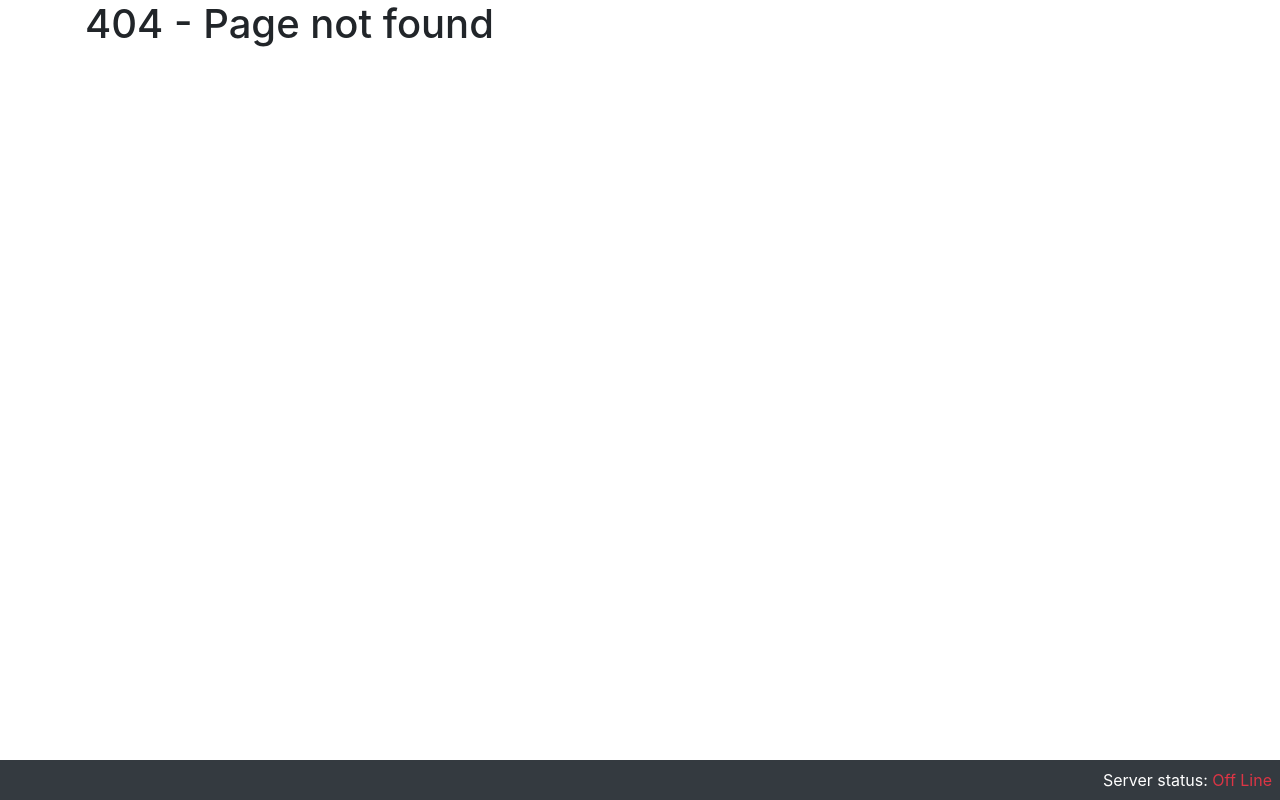
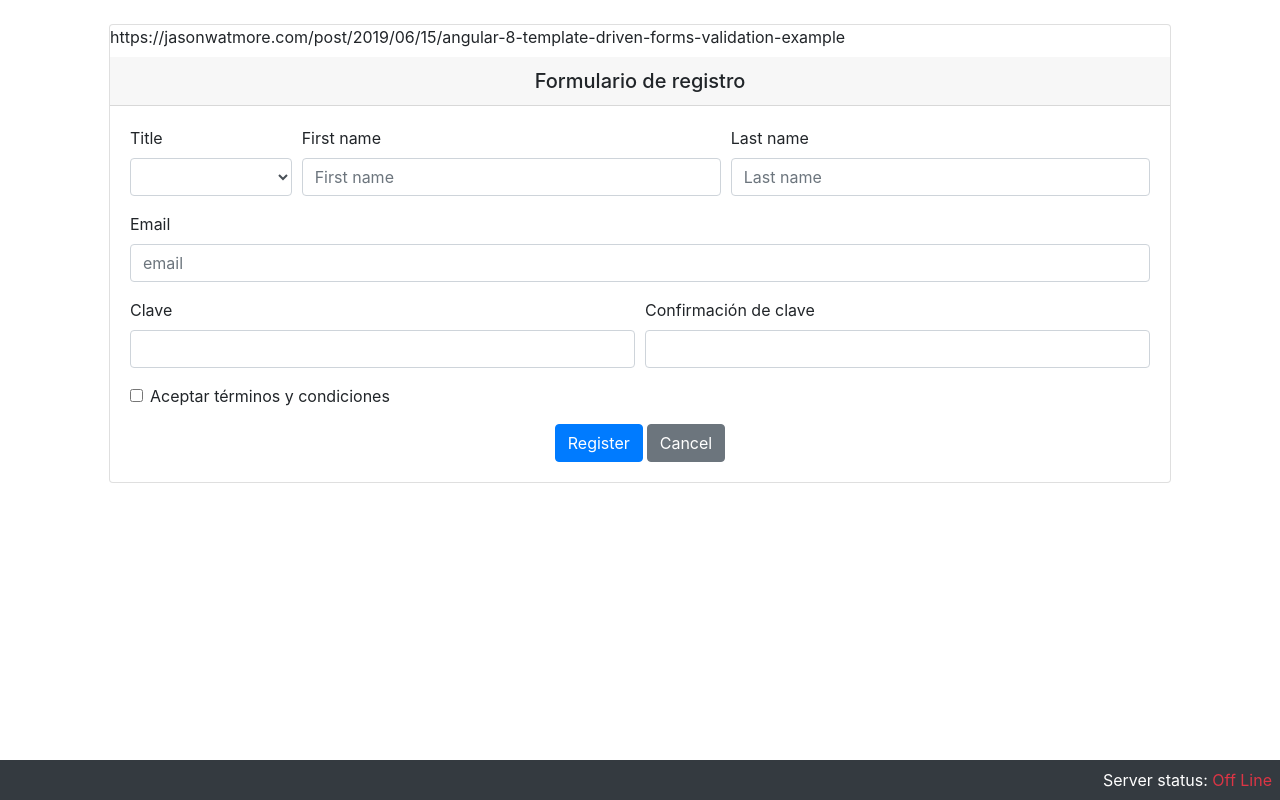
Before and after one commit to junglans/curso-angular-tr-cliente-basico, an Angular app: page /registration in a window 1280 px wide. Before the commit this address had no page. Built offline with nearby package versions, Linux system fonts and the light colour scheme; what ngx-socket-io would draw is missing.

Commit message:
Un ejemplo de un form template

```diff
--- a/src/app/app.component.ts
+++ b/src/app/app.component.ts
@@ -31,6 +31,5 @@ export class AppComponent implements OnInit, OnDestroy {
     this.topicService.createTopic(LISTEN_USER_STATUS_CHANGES);
     this.topicService.createTopic(REQUEST_USERS_CONNECTED);
 
-
   }
 }
--- a/src/app/app.module.ts
+++ b/src/app/app.module.ts
@@ -12,6 +12,8 @@ import { LoginComponent } from './pages/login/login.component';
 import { MessagesComponent } from './pages/messages/messages.component';
 import { AppRoutingModule } from './approuting.module';
 import { PageNotFoundComponent } from './pages/pagenotfound/pagenotfound.component';
+import { RegistrationComponent } from './pages/registration/registration.component';
+import { MustMatchDirective } from './directives/mustmatch.directive';
 
 const config: SocketIoConfig = {
   url: environment.wsUrl, options: {}
@@ -25,7 +27,9 @@ const config: SocketIoConfig = {
     UserlistComponent,
     LoginComponent,
     MessagesComponent,
-    PageNotFoundComponent
+    PageNotFoundComponent,
+    RegistrationComponent,
+    MustMatchDirective
   ],
   imports: [
     BrowserModule,
--- a/src/app/approuting.module.ts
+++ b/src/app/approuting.module.ts
@@ -4,9 +4,11 @@ import { LoginComponent } from './pages/login/login.component';
 import { MessagesComponent } from './pages/messages/messages.component';
 import { PageNotFoundComponent } from './pages/pagenotfound/pagenotfound.component';
 import { UserGuard } from './guards/userguard.service';
+import { RegistrationComponent } from './pages/registration/registration.component';
 
 const appRoutes: Routes = [
   { path: '', component: LoginComponent},
+  { path: 'registration', component: RegistrationComponent},
   { path: 'messages', component: MessagesComponent, canActivate: [ UserGuard ]},
   { path: '**', component: PageNotFoundComponent}
 ];
--- /dev/null
+++ b/src/app/directives/mustmatch.directive.ts
@@ -0,0 +1,21 @@
+import { Directive, Input } from '@angular/core';
+import { MustMatch } from '../validators/mustmatch.validator';
+import {NG_VALIDATORS, Validator, FormGroup, ValidationErrors } from '@angular/forms';
+// The directive implements the Validator interface and registers itself with the NG_VALIDATORS
+// provider to let angular know that it's a custom validator directive.
+@Directive({
+  selector: '[mustMatch]',
+  providers: [{ provide: NG_VALIDATORS, useExisting: MustMatchDirective, multi: true }] //MIRAR
+})
+export class MustMatchDirective implements Validator {
+
+  @Input() mustMatch: string[] = [];
+  constructor() { }
+
+  validate(formGroup: FormGroup): ValidationErrors {
+    return MustMatch(this.mustMatch[0], this.mustMatch[1])(formGroup);
+  }
+
+  registerOnValidatorChange?(fn: () => void): void {}
+
+}
--- a/src/app/pages/login/login.component.html
+++ b/src/app/pages/login/login.component.html
@@ -4,13 +4,21 @@
 
     <div class="col-9">
 
-        <form class="p-4" (ngSubmit)="login()">
+        <form #login = "ngForm" class="p-4" (ngSubmit)="login()">
             <div>
-                <label for="username">Nombre del Usuario</label>
+                <label for="username">Usuario</label>
                 <input type="text" [(ngModel)]="username"
                     name="username" class="form-control"
                     placeholder="Nombre de usuario"
                     autocomplete="false" autofocus>
+
+            </div>
+            <div class="mt-3">
+                <label for="username">Password</label>
+                <input type="password" [(ngModel)]="password"
+                    name="password" class="form-control"
+                    placeholder="Clave del usuario"
+                    autocomplete="false">
 
             </div>
             <div class="mt-3">
--- a/src/app/pages/login/login.component.ts
+++ b/src/app/pages/login/login.component.ts
@@ -10,6 +10,7 @@ import { Router } from '@angular/router';
 export class LoginComponent implements OnInit {
 
   public username: string = '';
+  public password: string = '';
   constructor(private wsService: WebsocketService, private router: Router) { }
 
   ngOnInit() {}
--- /dev/null
+++ b/src/app/pages/registration/registration.component.html
@@ -0,0 +1,83 @@
+<div class="card m-4">
+    <label>https://jasonwatmore.com/post/2019/06/15/angular-8-template-driven-forms-validation-example</label>
+    <h5 class="card-header text-center">Formulario de registro</h5>
+    <div class="card-body" >
+        <!--
+            MIRAR
+            novalidate indica que el formulario no se va a validar en evento onsubmit
+         -->
+        <form #f="ngForm" (ngSubmit)="onSubmit()" [mustMatch]="['password', 'confirmPassword']" >
+
+            <div class="form-row">
+                <div class="form-group col-2">
+                    <label>Title</label>
+                    <select name="title" class="form-control" [(ngModel)]="model.title" #title="ngModel"
+                             [ngClass]="{ 'is-invalid': f.submitted && title.invalid }" required>
+                            <option value=""></option>
+                            <option *ngFor="let item of options" value="{{item}}">{{item}}</option>
+                    </select>
+                    <div *ngIf="f.submitted && title.invalid" class="invalid-feedback">
+                        <div *ngIf="title.errors.required">Title is required</div>
+                    </div>
+                </div>
+                <div class="form-group col-5">
+                    <label>First name</label>
+                    <input name="firstName"  type='text' placeholder="First name" class="form-control"
+                           [(ngModel)]='model.firstName' #firstName='ngModel'
+                           [ngClass]='{ "is-invalid": f.submitted && firstName.invalid}' required>
+                    <div *ngIf="f.submitted && firstName.invalid" class="invalid-feedback">
+                        <div *ngIf="firstName.errors.required">First name is required</div>
+                    </div>
+                </div>
+                <div class="form-group col-5">
+                    <label>Last name</label>
+                    <input type="text" name="lastName" class="form-control" #lastName="ngModel" placeholder="Last name"
+                           [(ngModel)]="model.lastName" [ngClass]='{ "is-invalid": f.submitted && lastName.invalid}' required>
+                    <div *ngIf="f.submitted && lastName.invalid" class="invalid-feedback">
+                            <div *ngIf="lastName.errors.required">Last name is required</div>
+                    </div>
+                </div>
+            </div>
+
+            <div class="form-row">
+                <div class="form-group col-12">
+                    <label>Email</label>
+                    <input type="text" name="email" class="form-control" placeholder="email"
+                    [(ngModel)]="model.email" #email="ngModel" [ngClass]='{"is-invalid": f.submitted && email.invalid}' email required>
+                    <div *ngIf="f.submitted && email.invalid" class="invalid-feedback">
+                        <div *ngIf="email.errors.required">El email es obligatorio</div>
+                        <div *ngIf="email.errors.email">El email es incorrecto</div>
+                    </div>
+                </div>
+            </div>
+            <div class="form-row">
+                <div class="form-group col">
+                    <label>Clave</label>
+                    <input type="password" name="password" class="form-control" [(ngModel)]="model.password" #password="ngModel" [ngClass]="{ 'is-invalid': f.submitted && password.invalid }" required minlength="6">
+                    <div *ngIf="f.submitted && password.invalid" class="invalid-feedback">
+                        <div *ngIf="password.errors.required">Clave es obligatoria</div>
+                        <div *ngIf="password.errors.minlength">La clave debe tener al menos 6 caracteres</div>
+                    </div>
+                </div>
+                <div class="form-group col">
+                    <label>Confirmación de clave</label>
+                    <input type="password" name="confirmPassword" class="form-control" [(ngModel)]="model.confirmPassword" #confirmPassword="ngModel" [ngClass]="{ 'is-invalid': f.submitted && confirmPassword.invalid }" required>
+                    <div *ngIf="f.submitted && confirmPassword.invalid" class="invalid-feedback">
+                        <div *ngIf="confirmPassword.errors.required">Confirmación de clave es obligatoria.</div>
+                        <div *ngIf="confirmPassword.errors.mustMatch">Las claves deben coincidir.</div>
+                    </div>
+                </div>
+            </div>
+            <div class="form-group form-check">
+                    <input type="checkbox" name="acceptTerms" id="acceptTerms" class="form-check-input" [(ngModel)]="model.acceptTerms" #acceptTerms="ngModel" [ngClass]="{ 'is-invalid': f.submitted && acceptTerms.invalid }" required>
+                    <label for="acceptTerms" class="form-check-label">Aceptar términos y condiciones</label>
+                    <div *ngIf="f.submitted && acceptTerms.invalid" class="invalid-feedback">Debe aceptar los terminos y condiciones.</div>
+            </div>
+            <div class="text-center">
+                    <button class="btn btn-primary mr-1">Register</button>
+                    <button class="btn btn-secondary" type="reset">Cancel</button>
+            </div>
+        </form>
+
+    </div>
+</div>
--- /dev/null
+++ b/src/app/pages/registration/registration.component.ts
@@ -0,0 +1,34 @@
+import { Component, OnInit } from '@angular/core';
+
+@Component({
+  selector: 'app-registration',
+  templateUrl: './registration.component.html',
+  styleUrls: ['./registration.component.css']
+})
+
+export class RegistrationComponent implements OnInit {
+
+  public model: Model = new Model();
+  public options: string[] = ['Sr.', 'Sra.', 'Srta'];
+  constructor() { }
+
+  ngOnInit() {
+  }
+
+  public onSubmit(): void {
+    console.log('SUCCESS!! :-)\n\n' + JSON.stringify(this.model, null, 4));
+  }
+
+  public getOptions(): string[] {
+    return this.options;
+  }
+}
+export class Model {
+  public title: string;
+  public firstName: string;
+  public lastName: string;
+  public email: string;
+  public password: string;
+  public confirmPassword: string;
+  public acceptTerms: boolean;
+}
--- /dev/null
+++ b/src/app/validators/mustmatch.validator.ts
@@ -0,0 +1,26 @@
+import { FormGroup } from '@angular/forms';
+
+// custom validator to check that two fields match
+export function MustMatch(controlName: string, matchingControlName: string) {
+    return (formGroup: FormGroup) => {
+        const control = formGroup.controls[controlName];
+        const matchingControl = formGroup.controls[matchingControlName];
+
+        // return null if controls haven't initialised yet
+        if (!control || !matchingControl) {
+          return null;
+        }
+
+        // return null if another validator has already found an error on the matchingControl
+        if (matchingControl.errors && !matchingControl.errors.mustMatch) {
+            return null;
+        }
+
+        // set error on matchingControl if validation fails
+        if (control.value !== matchingControl.value) {
+            matchingControl.setErrors({ mustMatch: true });
+        } else {
+            matchingControl.setErrors(null);
+        }
+    }
+}
--- a/tsconfig.json
+++ b/tsconfig.json
@@ -1,5 +1,5 @@
 {
-  "compileOnSave": false,
+  "compileOnSave": true,
   "compilerOptions": {
     "baseUrl": "./",
     "outDir": "./dist/out-tsc",
```
Also changed, not shown: src/app/pages/registration/registration.component.css (added), 2 other files (tests, documents, lock files or other folders).
